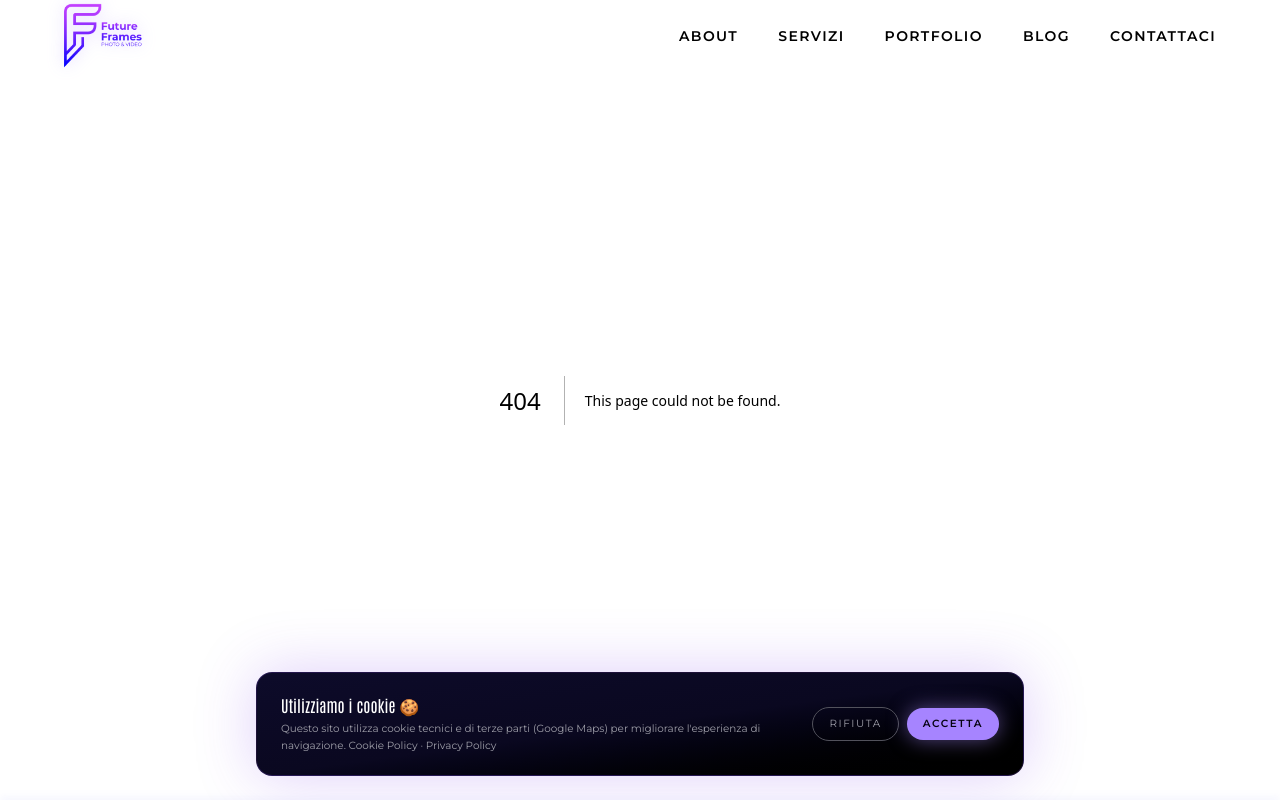
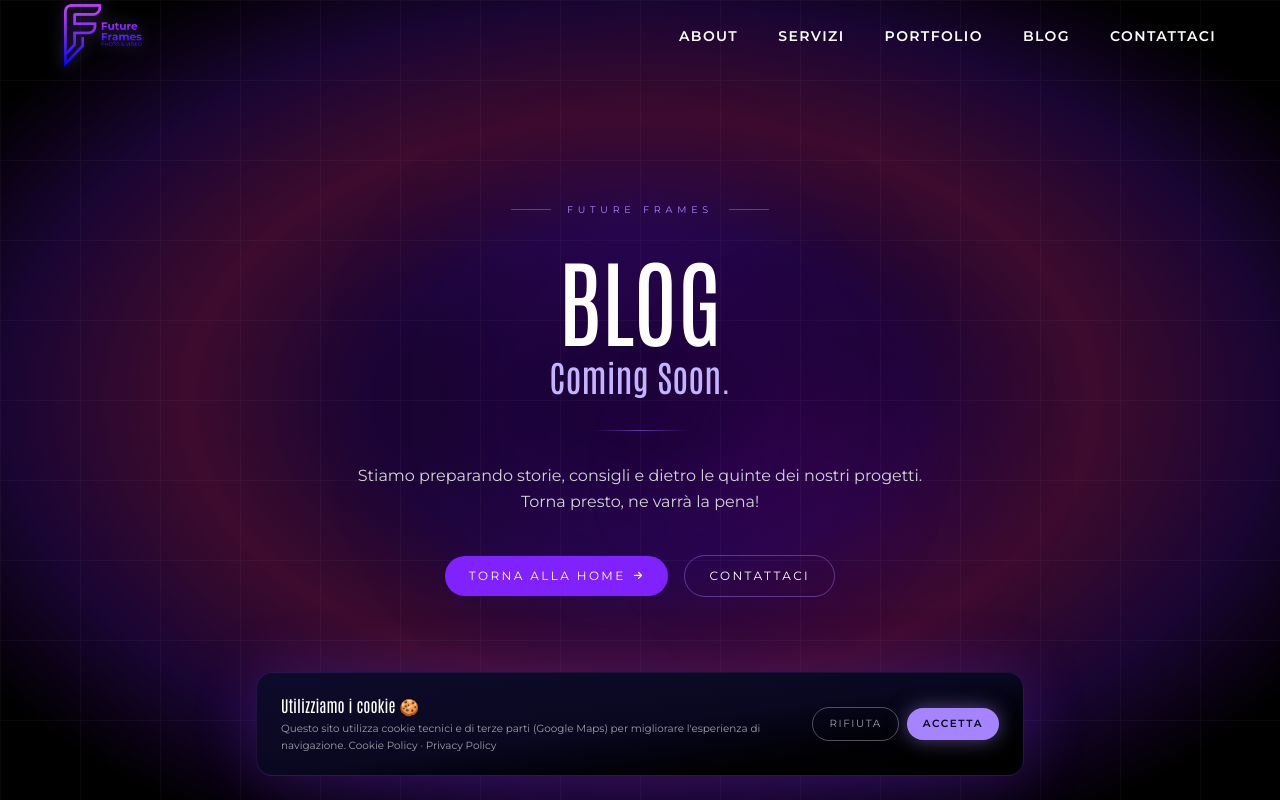
Before and after one commit to alelodato/future-frames-next, a Next.js app: page /blog-coming-soon in a window 1280 px wide. Before the commit this address had no page. Shown: the top 800 px of the page. Built offline with nearby package versions, Linux system fonts and the light colour scheme.

Commit message:
collegato pagina blog a pagina temporanea

```diff
--- a/next.config.mjs
+++ b/next.config.mjs
@@ -11,6 +11,20 @@ const nextConfig = {
       },
     ];
   },
+  async redirects() {
+    return [
+      {
+        source: "/blog",
+        destination: "/blog-coming-soon",
+        permanent: false,
+      },
+      {
+        source: "/blog/:slug*",
+        destination: "/blog-coming-soon",
+        permanent: false,
+      },
+    ];
+  }
 };
 
 export default nextConfig;
--- /dev/null
+++ b/src/app/blog-coming-soon/page.jsx
@@ -0,0 +1,80 @@
+"use client";
+
+import Link from "next/link";
+import { useEffect, useRef } from "react";
+import gsap from "gsap";
+
+export default function BlogComingSoon() {
+    const contentRef = useRef(null);
+
+    useEffect(() => {
+        gsap.fromTo(
+            contentRef.current,
+            { opacity: 0, y: 40 },
+            { opacity: 1, y: 0, duration: 1.2, ease: "expo.out", delay: 0.3 }
+        );
+    }, []);
+
+    return (
+        <div
+            className="relative min-h-screen flex items-center justify-center text-white overflow-hidden"
+            style={{ background: "radial-gradient(ellipse at center, #000000 0%, #000000 8%, #1a0533 30%, #3d0b2d 50%, #1a0533 70%, #000000 88%, #000000 100%)" }}
+        >
+            {/* Glow sfondo */}
+            <div className="pointer-events-none absolute top-1/2 left-1/2 -translate-x-1/2 -translate-y-1/2 h-96 w-96 rounded-full bg-violet-700/25 blur-3xl" />
+            <div className="pointer-events-none absolute bottom-1/4 right-1/4 h-64 w-64 rounded-full bg-fuchsia-600/10 blur-3xl" />
+
+            {/* Griglia decorativa */}
+            <div className="pointer-events-none absolute inset-0 opacity-[0.03]"
+                style={{ backgroundImage: "linear-gradient(rgba(255,255,255,1) 1px, transparent 1px), linear-gradient(90deg, rgba(255,255,255,1) 1px, transparent 1px)", backgroundSize: "80px 80px" }} />
+
+            <div ref={contentRef} className="relative z-10 text-center px-6 max-w-2xl mx-auto space-y-8">
+
+                {/* Label */}
+                <div className="flex items-center justify-center gap-4">
+                    <div className="h-px w-10 bg-violet-500/60" />
+                    <span className="font-montserrat text-[0.6rem] uppercase tracking-[0.5em] text-violet-400">
+                        Future Frames
+                    </span>
+                    <div className="h-px w-10 bg-violet-500/60" />
+                </div>
+
+                {/* Titolo */}
+                <div className="space-y-2">
+                    <h1 className="font-antonio text-6xl md:text-8xl text-white leading-none">
+                        BLOG
+                    </h1>
+                    <h2 className="font-antonio text-3xl md:text-4xl text-violet-300 leading-tight">
+                        Coming Soon.
+                    </h2>
+                </div>
+
+                {/* Separatore */}
+                <div className="h-px w-24 mx-auto bg-gradient-to-r from-transparent via-violet-500/60 to-transparent" />
+
+                {/* Testo */}
+                <p className="font-montserrat text-md leading-relaxed text-zinc-300 max-w-xl mx-auto">
+                    Stiamo preparando storie, consigli e dietro le quinte dei nostri progetti.
+                    <br />
+                    Torna presto, ne varrà la pena!
+                </p>
+
+                {/* CTA */}
+                <div className="flex flex-col sm:flex-row items-center justify-center gap-4 pt-2">
+                    <Link
+                        href="/"
+                        className="inline-flex items-center gap-2 rounded-full bg-violet-600 hover:bg-violet-500 px-6 py-3 font-montserrat text-xs uppercase tracking-[0.2em] text-white transition">
+                        Torna alla home
+                        <i className="fa-solid fa-arrow-right text-[0.6rem]" />
+                    </Link>
+                    <Link
+                        href="/contact"
+                        className="inline-flex items-center gap-2 rounded-full border border-violet-400/40 px-6 py-3 font-montserrat text-xs uppercase tracking-[0.2em] text-violet-300 transition hover:bg-violet-900/30 hover:border-violet-400/70">
+                        Contattaci
+                    </Link>
+                </div>
+
+            </div>
+        </div>
+    );
+}
```
